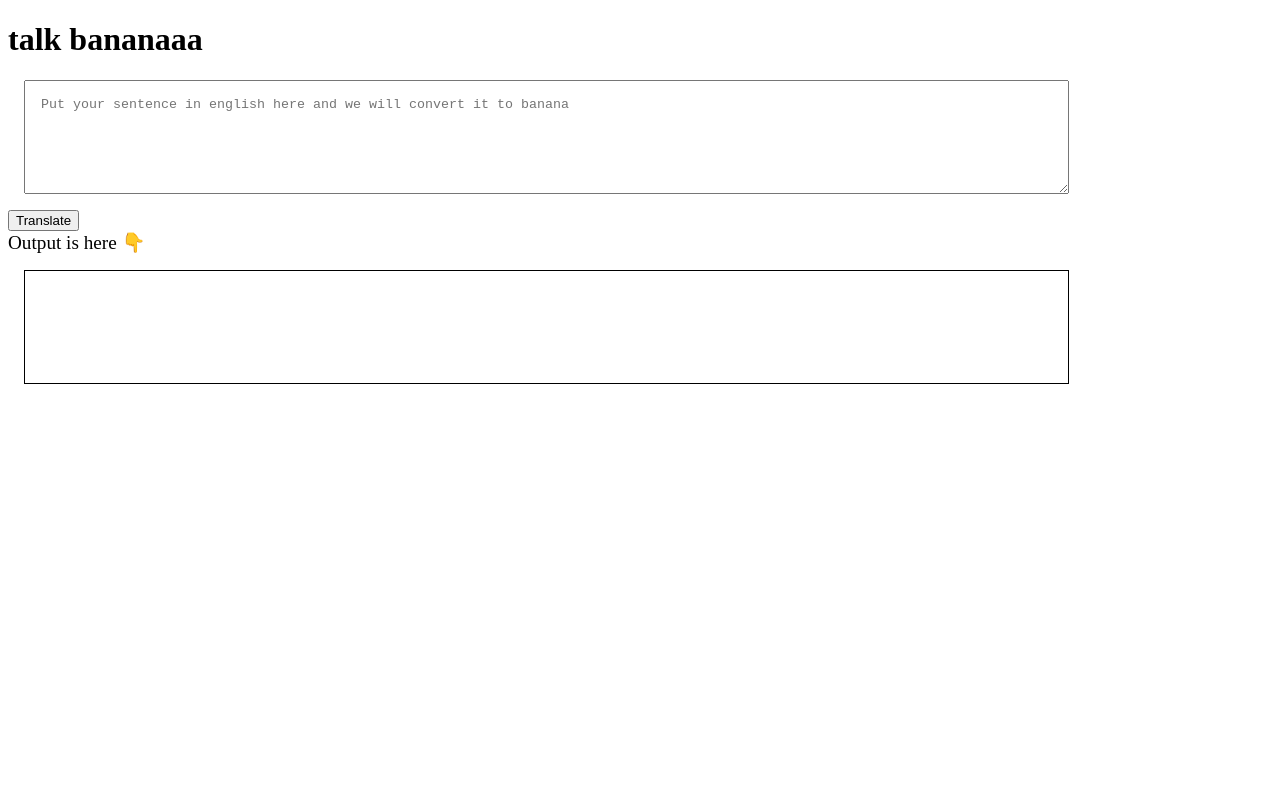
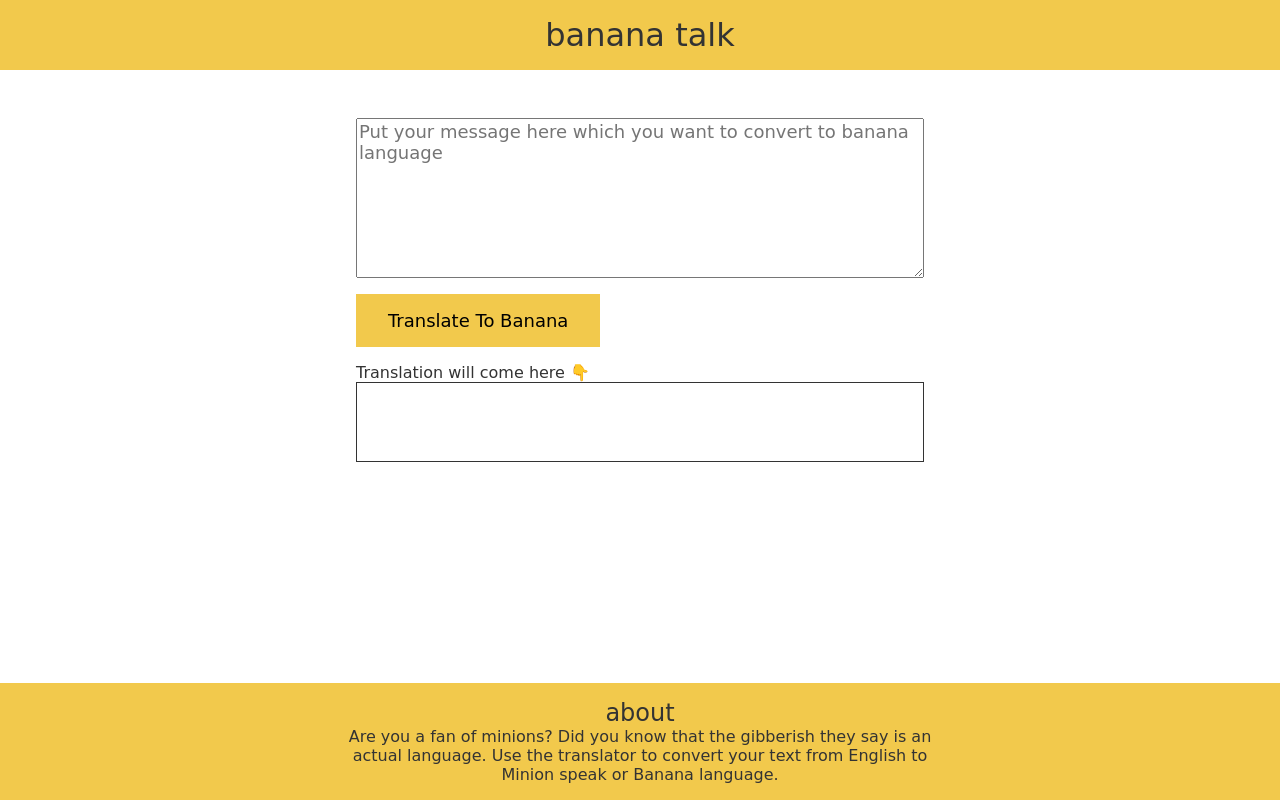
Before and after one commit to AdityaKumar74/talk-banana, a plain HTML site: page index.html in a window 1280 px wide. Drawn offline with Linux system fonts and the light colour scheme; a web font is replaced by a local one.

Commit message:
css file is imorted

```diff
--- a/index.html
+++ b/index.html
@@ -6,33 +6,34 @@
     <meta http-equiv="X-UA-Compatible" content="IE=edge">
     <meta name="viewport" content="width=device-width, initial-scale=1.0">
     <title>talk Banana</title>
-    <style>
-        textarea {
-            width: 80%;
-            height: 10vh;
-            display: block;
-            margin: 1rem;
-            padding: 1rem;
-        }
-        #output {
-            border: 1px solid black;
-            height: 10vh;
-            width: 80%;
-            margin: 1rem;
-            padding: 1rem;
-        }
-    </style>
-
-</head>
+    <link rel="stylesheet" href="style.css">
 
 <body>
-    <h1>talk bananaaa</h1>
-    <textarea id="txt-input"
-        placeholder="Put your sentence in english here and we will convert it to banana"></textarea>
-    <button id="btn-translate">Translate</button>
-    <div style="font-size: larger;">Output is here 👇</div>
-    <div id="output"></div>
-    <script src="app.js" type="text/javaScript"></script>
+    <nav>
+        <div style="font-size: 2rem; padding: 1rem;">
+            banana talk
+        </div>
+
+    </nav>
+    <main>
+        <textarea id="txt-input"
+            placeholder="Put your message here which you want to convert to banana language"></textarea>
+        <button id="btn-translate"> Translate To Banana</button>
+        <div>Translation will come here 👇</div>
+
+        <div id="output" style="padding: 1rem; font-size: large;"></div>
+
+
+    </main>
+
+
+    <footer>
+        <div style="font-size: x-large;">about</div>
+        <p>Are you a fan of minions? Did you know that the gibberish they say is an actual language. Use the translator
+            to convert your text from English to Minion speak or Banana language.</p>
+    </footer>
+
+    <script src="app.js" type="text/javascript"> </script>
 </body>
 
 </html>
--- /dev/null
+++ b/style.css
@@ -0,0 +1,71 @@
+@import url('https://fonts.googleapis.com/css2?family=Redressed&display=swap');
+
+* {
+    box-sizing: border-box;
+}
+
+:root {
+    --primary: #f2c94c;
+    --black: #333333;
+    --width-break: 600px
+}
+
+body {
+    margin: 0;
+    font-family: 'Redressed', cursive;
+    color: #333333;
+}
+
+nav {
+    background-color: var(--primary);
+    text-align: center;
+}
+
+main {
+    margin: auto;
+    padding: 1rem;
+    max-width: var(--width-break);
+}
+
+textarea {
+    box-sizing: border-box;
+    display: block;
+    width: 100%;
+    min-height: 20vh;
+    margin-top: 2rem;
+    font-size: large;
+    font-family: inherit;
+}
+
+button {
+    background-color: var(--primary);
+    border: none;
+    margin: 1rem 0rem;
+    padding: 1rem 2rem;
+    font-family: 'Kalam', cursive;
+    font-size: large;
+}
+
+
+#output {
+    box-sizing: border-box;
+    width: 100%;
+    min-height: 10vh;
+    max-height: 20vh;
+    overflow:scroll;
+    border: 1px solid var(--black);
+}
+
+footer {
+    position: fixed;
+    bottom: 0;
+    width: 100%;
+    padding: 1rem;
+    background-color: var(--primary);
+    text-align: center;
+}
+
+footer p {
+    max-width: var(--width-break);
+    margin: auto;
+}
```
